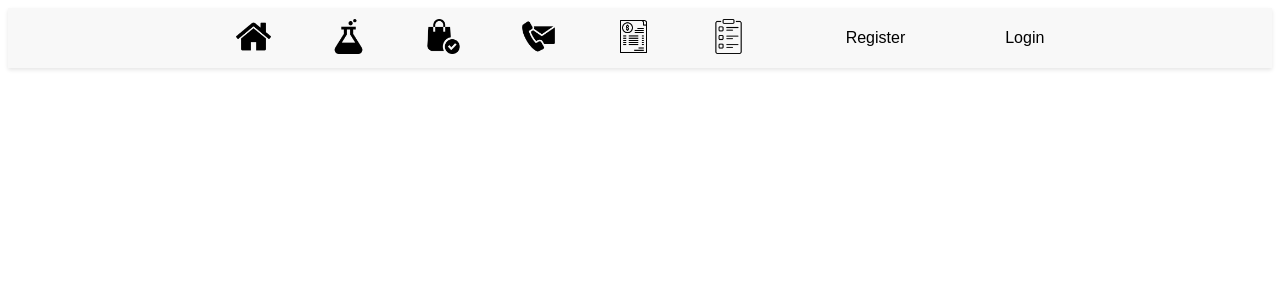
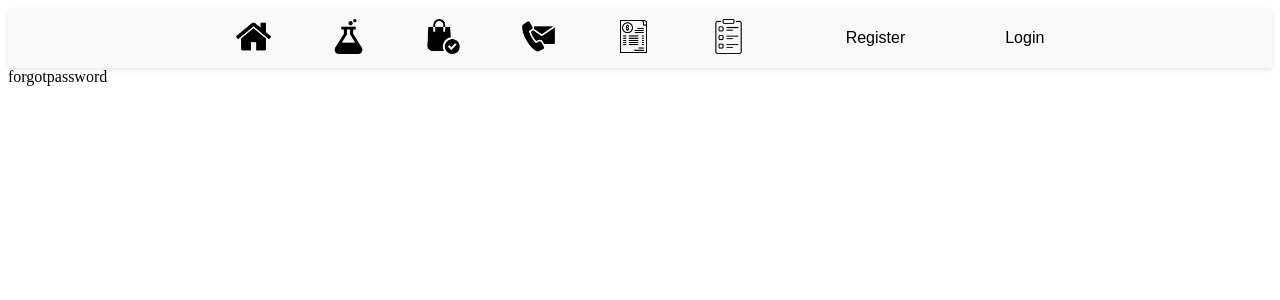
Before and after one commit to diveshkar/TestingPc, a React (Create React App) app in the folder frontend/: page /forgotpassword in a window 1280 px wide. Before the commit this address had no page. Shown: the top 300 px of the page. Built offline with nearby package versions, Linux system fonts and the light colour scheme; the HTML template or start-up script is replaced by a standard one.

Commit message:
login id changes

```diff
--- a/frontend/src/App.js
+++ b/frontend/src/App.js
@@ -9,6 +9,7 @@ import Quotation from './Component/Quotation';
 import Report from './Component/Report';
 import Register from './Component/Register';
 import Login from './Component/Login';
+import Forgotpassword from './Component/Forgotpassword';
 
  function App() {
   return (
@@ -23,7 +24,7 @@ import Login from './Component/Login';
           <Route exact path ='/contact' element={<Contact/>}/>
           <Route exact path ='/quotation' element={<Quotation/>}/>
           <Route exact path ='/report' element={<Report/>}/>
-
+          <Route exact path ='/forgotpassword' element={<Forgotpassword/>}/>
           <Route exact path ='/register' element={<Register/>}/>
           <Route exact path ='/login' element={<Login/>}/>
         </Routes>
--- /dev/null
+++ b/frontend/src/Component/Forgotpassword.js
@@ -0,0 +1,13 @@
+import React from "react";
+
+
+
+function Forgotpassword () {
+    return(
+        <div>
+            forgotpassword
+        </div>
+    );
+}
+
+export default Forgotpassword;
--- a/frontend/src/Component/Login.js
+++ b/frontend/src/Component/Login.js
@@ -1,9 +1,10 @@
 import React from 'react'
 import './login.css';
-import logImg from './images/login.jpg';
+// import logImg from './images/login.jpg';
 import {Link} from 'react-router-dom';
 import { useState } from 'react';
 import axios from 'axios';
+
 
 function Login ()  {
 
@@ -14,11 +15,11 @@ function Login ()  {
     });
 
     const handleChange = (e) => {
-      setFormData({ ...formData, [e.target.name]: e.target.value });
+      setFormData({ ...formData, [e.target.id]: e.target.value });
     };
 
     const handleSubmit = (e) => {
-      e.preventDefault();
+      // e.preventDefault();
       let url = 'http://localhost/testingpc/backend/login.php';
       axios.post(url , formData).then(function(response) {
         if(response.data.success) {
@@ -39,7 +40,7 @@ function Login ()  {
 
     <section>
       <div className="imgBxLogin">
-          <img src={logImg} alt="Form" />
+          {/* <img src={logImg} alt="Form" /> */}
       </div>
       <div className="contentBxLogin">
 
@@ -52,11 +53,11 @@ function Login ()  {
           <div className="inputBx">
           <input
             type="text"
-            id='email'
+            id='username_or_Email'
             name="email"
             value={formData.username_or_Emailemail} onChange={handleChange}
             className="input-box"
-            placeholder="Email"
+            placeholder="Username / Email"
             required
           />
           </div>
@@ -85,7 +86,8 @@ function Login ()  {
           />
           </div>
           <div className="backSign">
-            Don't have an account? <Link to="/register" className='backSignLink'>Sign up</Link>
+            Don't have an account? <Link to="/register" className='backSignLink'>Sign up</Link><br />
+            <Link to = "/forgotpassword">Forgot Password</Link>
           </div>
         </form>
       </div>
```
